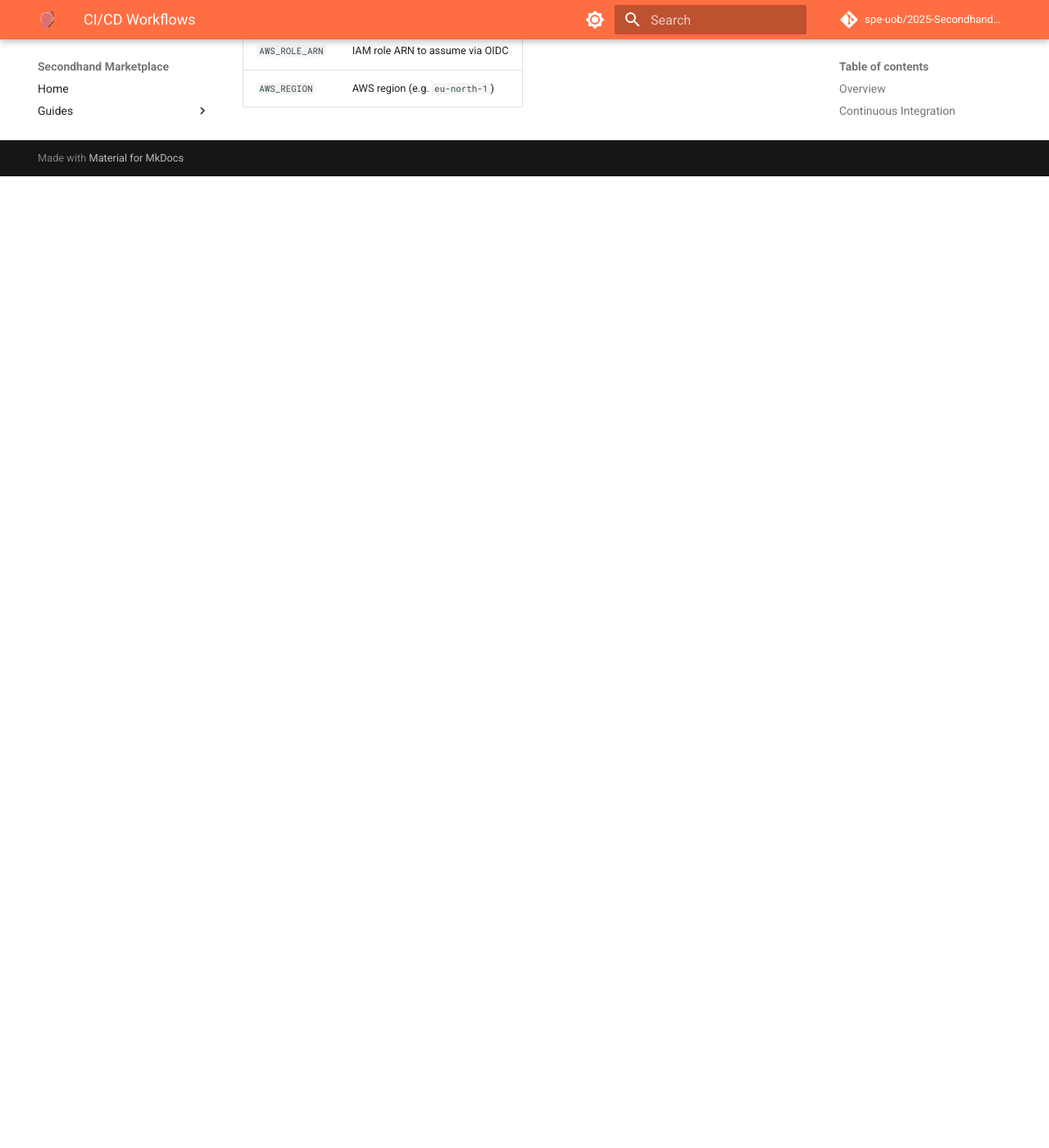
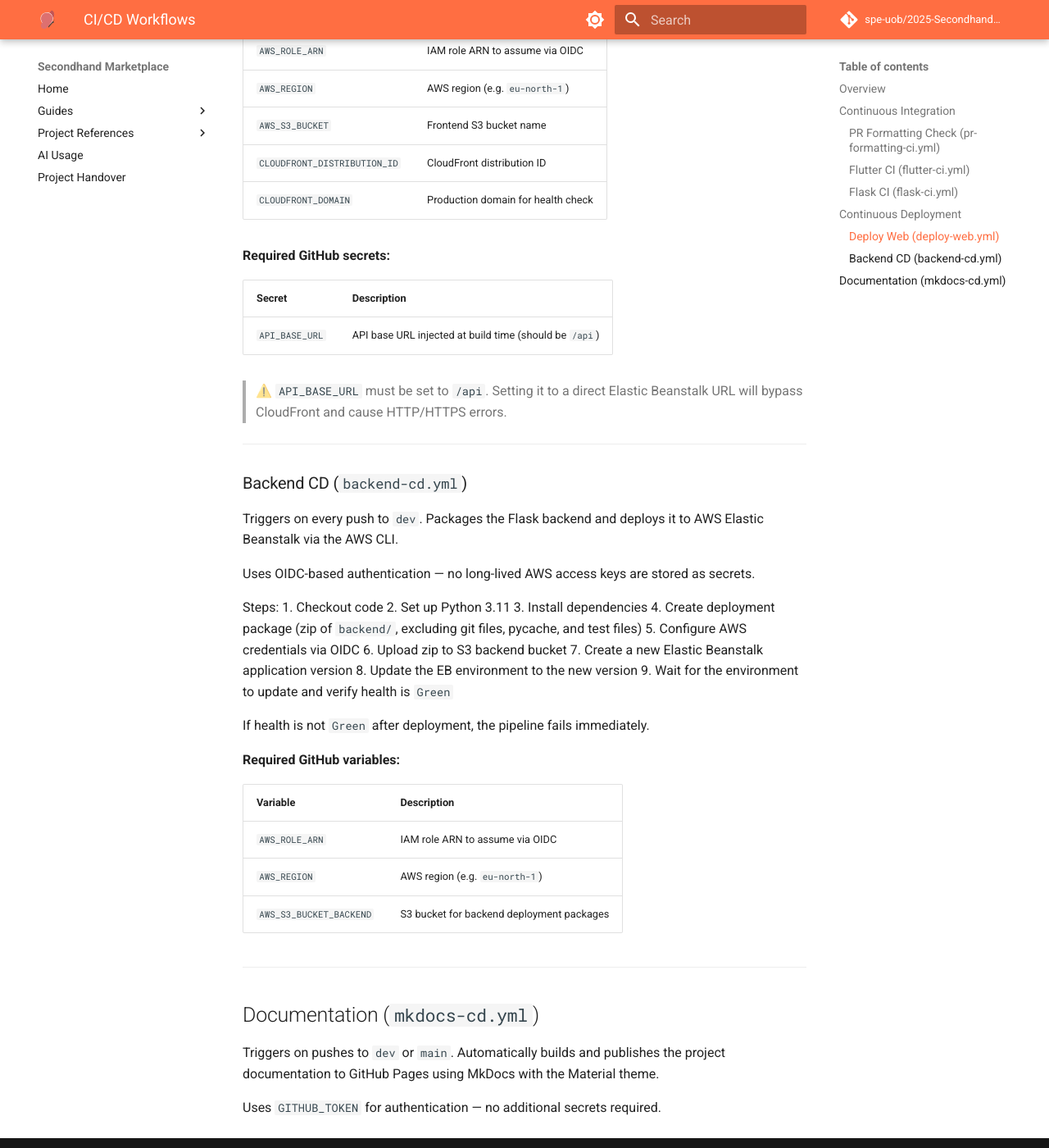
Before and after one commit to Ewan-Friend/Secondhand-Marketplace, an MkDocs documentation site: the page built from docs/workflows/ci-cd.md, in a window 1280 px wide and 1400 px high, scrolled down 2125 px. Shown: the whole window at 82% size. Built offline with MkDocs 1.6.1 and Material for MkDocs 9.7.7, drawn with Linux system fonts in a browser that asks for light colours; comment, search, counter and statistics services are not loaded; before the commit the page ends 2340 px from its top, so only the background shows below that.

Commit message:
docs(ci/cd): Add CI/CD workflows documentation

```diff
--- a/docs/workflows/ci-cd.md
+++ b/docs/workflows/ci-cd.md
@@ -99,3 +99,56 @@
 |---|---|
 | `AWS_ROLE_ARN` | IAM role ARN to assume via OIDC |
 | `AWS_REGION` | AWS region (e.g. `eu-north-1`) |
+| `AWS_S3_BUCKET` | Frontend S3 bucket name |
+| `CLOUDFRONT_DISTRIBUTION_ID` | CloudFront distribution ID |
+| `CLOUDFRONT_DOMAIN` | Production domain for health check |
+
+**Required GitHub secrets:**
+
+| Secret | Description |
+|---|---|
+| `API_BASE_URL` | API base URL injected at build time (should be `/api`) |
+
+> ⚠️ `API_BASE_URL` must be set to `/api`. Setting it to a direct Elastic
+> Beanstalk URL will bypass CloudFront and cause HTTP/HTTPS errors.
+
+---
+
+### Backend CD (`backend-cd.yml`)
+
+Triggers on every push to `dev`. Packages the Flask backend and deploys it
+to AWS Elastic Beanstalk via the AWS CLI.
+
+Uses OIDC-based authentication — no long-lived AWS access keys are stored
+as secrets.
+
+Steps:
+1. Checkout code
+2. Set up Python 3.11
+3. Install dependencies
+4. Create deployment package (zip of `backend/`, excluding git files,
+   pycache, and test files)
+5. Configure AWS credentials via OIDC
+6. Upload zip to S3 backend bucket
+7. Create a new Elastic Beanstalk application version
+8. Update the EB environment to the new version
+9. Wait for the environment to update and verify health is `Green`
+
+If health is not `Green` after deployment, the pipeline fails immediately.
+
+**Required GitHub variables:**
+
+| Variable | Description |
+|---|---|
+| `AWS_ROLE_ARN` | IAM role ARN to assume via OIDC |
+| `AWS_REGION` | AWS region (e.g. `eu-north-1`) |
+| `AWS_S3_BUCKET_BACKEND` | S3 bucket for backend deployment packages |
+
+---
+
+## Documentation (`mkdocs-cd.yml`)
+
+Triggers on pushes to `dev` or `main`. Automatically builds and publishes
+the project documentation to GitHub Pages using MkDocs with the Material theme.
+
+Uses `GITHUB_TOKEN` for authentication — no additional secrets required.
```
